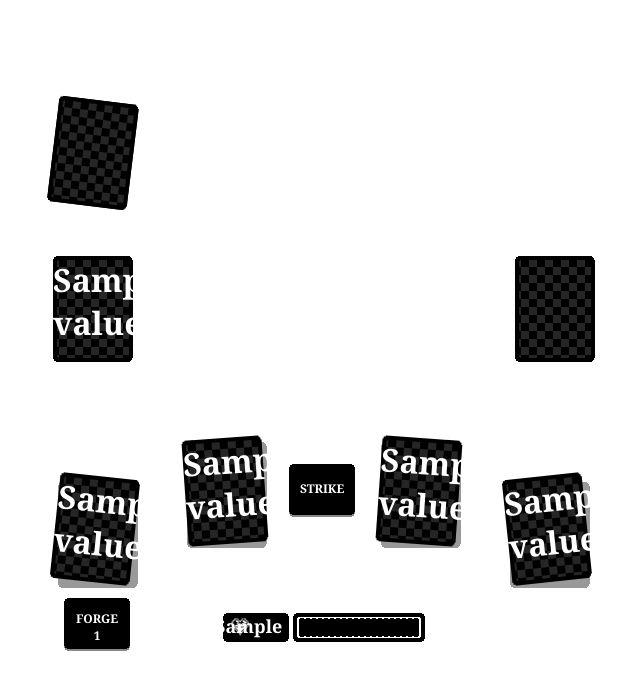
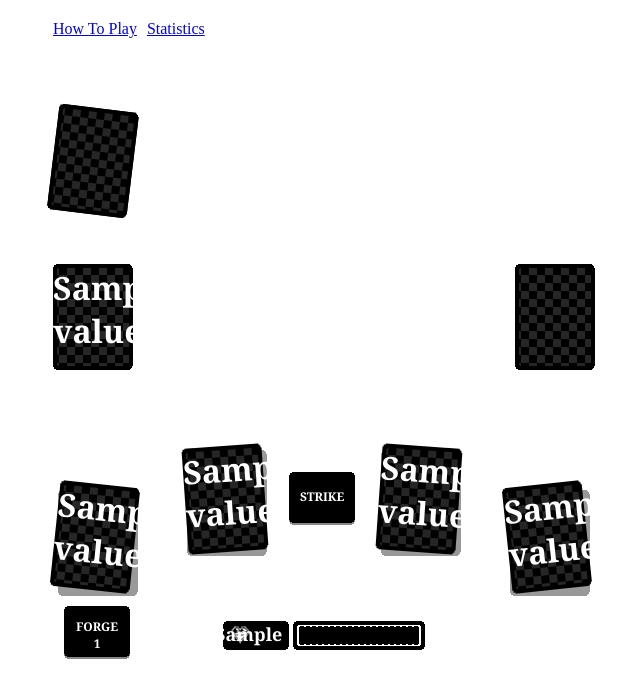
Before and after one commit to jhauberg/cards-deep-django, a Django app: template frontend/templates/board.html in a window 1280 px wide. Shown: the top 698 px of the page, without its empty margins (316-956 px from the left). Run offline with Django 3.2, Linux system fonts and the light colour scheme; data comes from the database, SQL or seed files in the repository; tables that the repository leaves empty hold one stand-in row (values such as "Sample post"); the template is opened without the code that fills it: values that come from a table or form of the project are taken from there, most other values are stand-ins (such as "Sample title", 1, 10 or a date in 2020); parts of the project's set-up code (start-up, migrations or seed data) failed here and were passed over; some libraries are stand-ins or nearby versions.

Commit message:
Added preliminary menu elements.

```diff
--- a/frontend/assets/css/style.css
+++ b/frontend/assets/css/style.css
@@ -1,9 +1,20 @@
+.menu {
+    margin-top: 20px;
+    width: 542px;
+    margin-left: auto;
+    margin-right: auto;
+}
+
+.menu a {
+    margin-right: 6px;
+}
+
 /**
  * The area that the board spans.
  */
 
 .board {
-    margin-top: 100px;
+    margin-top: 70px;
     width: 542px;
     margin-left: auto;
     margin-right: auto;
--- a/frontend/templates/board.html
+++ b/frontend/templates/board.html
@@ -7,6 +7,11 @@
     <body>
 
         {% if state %}
+
+            <div class="menu">
+                <a href="#" id="help">How To Play</a>
+                <a href="#" id="stats">Statistics</a>
+            </div>
 
             <div class="board">
                 <ul class="card stack" id="discarded">
```
